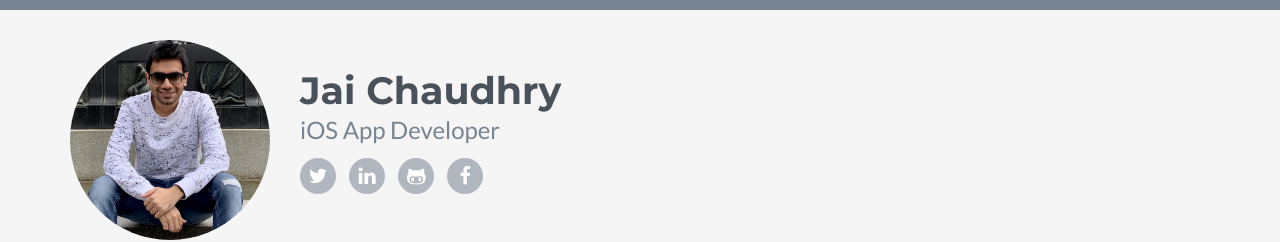
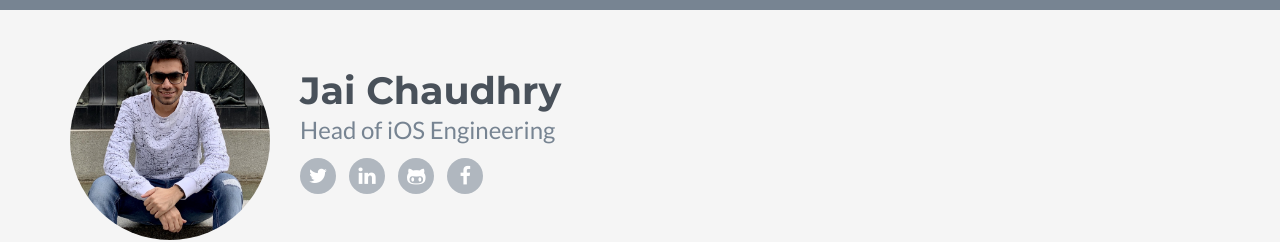
Before and after one commit to jaichaudhry/jaichaudhry.github.io, a website: page index.html in a window 1280 px wide. Shown: the top 242 px of the page. Drawn offline with nearby package versions, Linux system fonts and the light colour scheme.

Commit message:
Update title

```diff
--- a/index.html
+++ b/index.html
@@ -35,7 +35,7 @@
             <img class="profile-image img-responsive pull-left" src="assets/images/profile.jpg" alt="Jai Chaudhry" style="width:200px;height:200px;border-radius:50%;"/>
             <div class="profile-content pull-left">
                 <h1 class="name">Jai Chaudhry</h1>
-                <h2 class="desc">iOS App Developer</h2>
+                <h2 class="desc">Head of iOS Engineering</h2>
                 <ul class="social list-inline">
                     <li><a target="_blank" href="https://twitter.com/JaiChaudhry"><i class="fa fa-twitter"></i></a></li>
                     <li><a target="_blank" href="https://in.linkedin.com/in/jai-chaudhry-28979569"><i class="fa fa-linkedin"></i></a></li>
```
